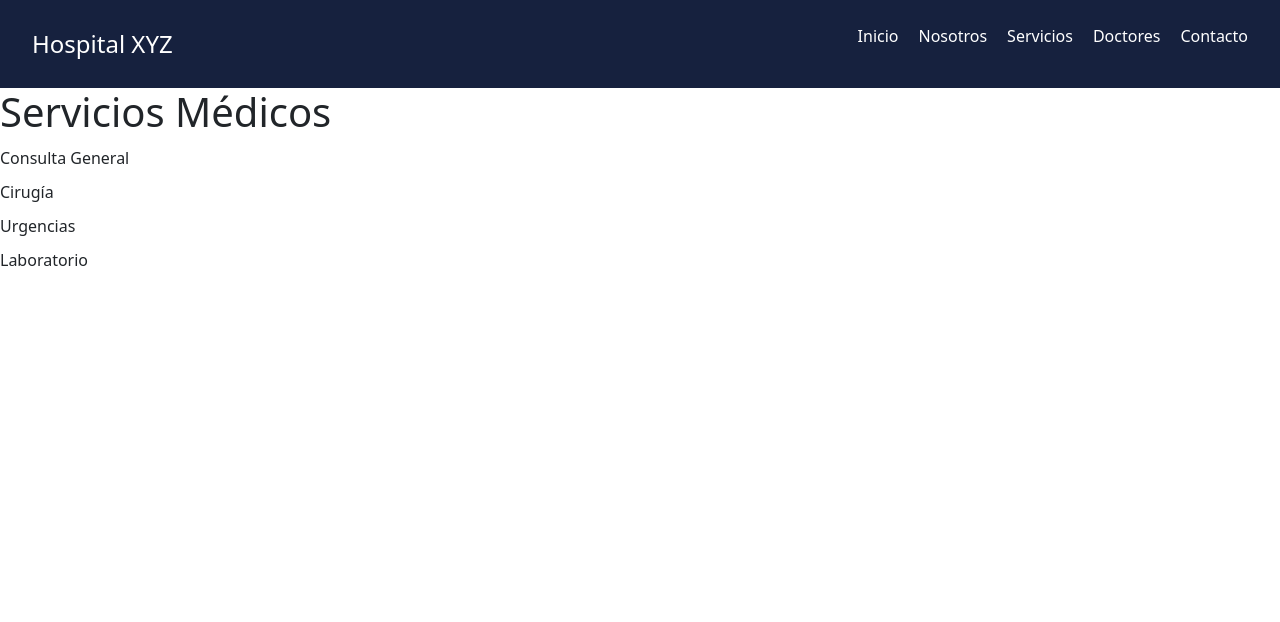
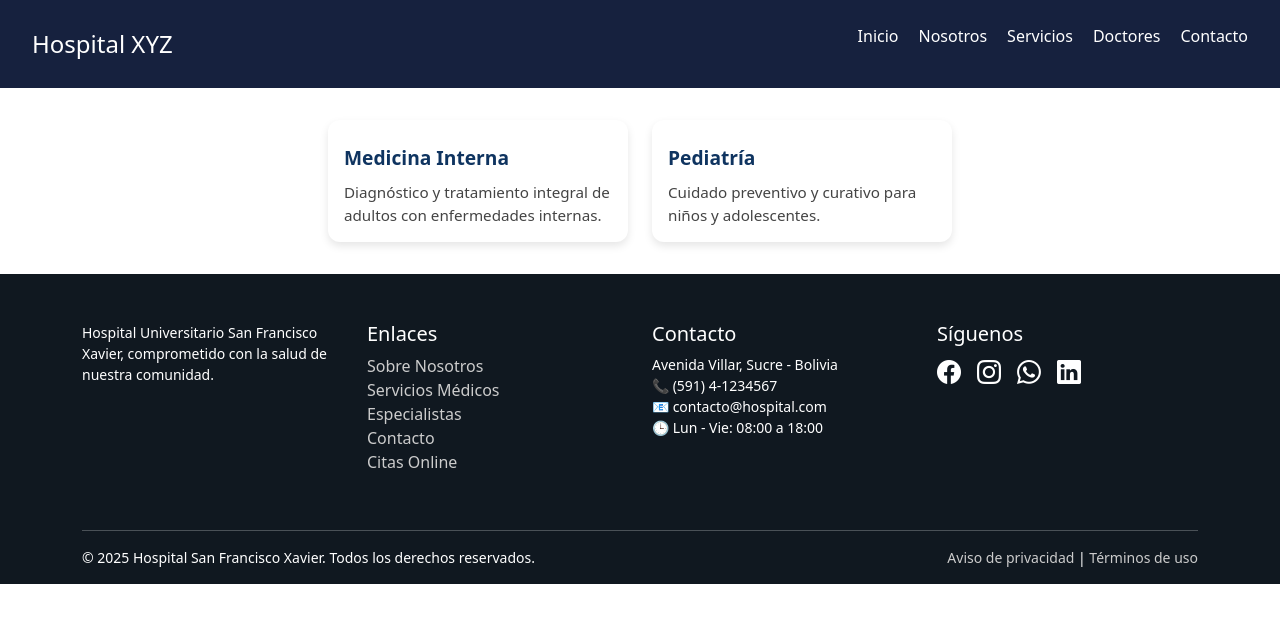
Before and after one commit to efrainsalzar/hospital-web, a Vue app in the folder frontend-hospital/: page /service in a window 1280 px wide. Shown: the top 622 px of the page. Built offline with nearby package versions, Linux system fonts and the light colour scheme.

Commit message:
iniciado apartadado de servicios agregada, con falta y problemas de imagenes

```diff
--- a/frontend-hospital/src/App.vue
+++ b/frontend-hospital/src/App.vue
@@ -2,10 +2,11 @@
   <div id="app">
     <Navbar />
     <router-view />
+    <Footer />
   </div>
 </template>
 
 <script setup>
 import Navbar from './components/Navbar.vue'
-
+import Footer from './components/Footer.vue'
 </script>
--- /dev/null
+++ b/frontend-hospital/src/components/Footer.vue
@@ -0,0 +1,81 @@
+<template>
+    <footer class="footer text-white pt-5 pb-3">
+      <div class="container">
+        <div class="row">
+          <!-- Logo y breve descripción -->
+          <div class="col-md-3 mb-4">
+            <!--<img src="/logo-hospital-blanco.png" alt="Logo Hospital" class="mb-3" style="max-width: 150px;" />-->
+            <p class="small">
+              Hospital Universitario San Francisco Xavier, comprometido con la salud de nuestra comunidad.
+            </p>
+          </div>
+
+          <!-- Enlaces importantes -->
+          <div class="col-md-3 mb-4">
+            <h5>Enlaces</h5>
+            <ul class="list-unstyled">
+              <li><a href="/nosotros" class="footer-link">Sobre Nosotros</a></li>
+              <li><a href="/servicios" class="footer-link">Servicios Médicos</a></li>
+              <li><a href="/doctores" class="footer-link">Especialistas</a></li>
+              <li><a href="/contacto" class="footer-link">Contacto</a></li>
+              <li><a href="/citas" class="footer-link">Citas Online</a></li>
+            </ul>
+          </div>
+
+          <!-- Contacto -->
+          <div class="col-md-3 mb-4">
+            <h5>Contacto</h5>
+            <ul class="list-unstyled small">
+              <li>Avenida Villar, Sucre - Bolivia</li>
+              <li>📞 (591) 4-1234567</li>
+              <li>📧 contacto@hospital.com</li>
+              <li>🕒 Lun - Vie: 08:00 a 18:00</li>
+            </ul>
+          </div>
+
+          <!-- Redes sociales -->
+          <div class="col-md-3 mb-4">
+            <h5>Síguenos</h5>
+            <div class="d-flex gap-3">
+              <a href="#" class="text-white fs-4"><i class="bi bi-facebook"></i></a>
+              <a href="#" class="text-white fs-4"><i class="bi bi-instagram"></i></a>
+              <a href="#" class="text-white fs-4"><i class="bi bi-whatsapp"></i></a>
+              <a href="#" class="text-white fs-4"><i class="bi bi-linkedin"></i></a>
+            </div>
+          </div>
+        </div>
+
+        <hr class="border-top border-light" />
+
+        <div class="row">
+          <div class="col-md-6 text-center text-md-start small">
+            © {{ new Date().getFullYear() }} Hospital San Francisco Xavier. Todos los derechos reservados.
+          </div>
+          <div class="col-md-6 text-center text-md-end small">
+            <a href="#" class="footer-link">Aviso de privacidad</a> |
+            <a href="#" class="footer-link">Términos de uso</a>
+          </div>
+        </div>
+      </div>
+    </footer>
+  </template>
+
+  <script setup>
+  // No necesitas lógica aquí
+  </script>
+
+  <style scoped>
+  .footer {
+    background-color: #101820;
+  }
+
+  .footer-link {
+    color: #ccc;
+    text-decoration: none;
+  }
+
+  .footer-link:hover {
+    color: #ffffff;
+    text-decoration: underline;
+  }
+  </style>
--- /dev/null
+++ b/frontend-hospital/src/components/ServiceComponents/GeneralServices.vue
@@ -0,0 +1,186 @@
+<template>
+    <section class="servicios-container">
+      <div
+        v-for="(servicio, index) in servicios"
+        :key="index"
+        class="servicio-card"
+      >
+        <div class="imgEsp" v-if="servicio.imagen">
+          <img :src="servicio.imagen" :alt="servicio.titulo" />
+        </div>
+        <a :href="servicio.link || '#'" class="titulo">{{ servicio.titulo }}</a>
+        <div class="descripcion">{{ servicio.descripcion }}</div>
+      </div>
+    </section>
+  </template>
+
+  <script>
+  export default {
+    name: "ServiciosHospital",
+    data() {
+      return {
+        servicios: [
+          {
+            titulo: "Medicina Interna",
+            descripcion: "Diagnóstico y tratamiento integral de adultos con enfermedades internas.",
+            image: new URL('@/assets/images/serviciosHospital.png', import.meta.url).href
+          },
+          {
+            titulo: "Pediatría",
+            descripcion: "Cuidado preventivo y curativo para niños y adolescentes.",
+            image: "@assets/images/serviciosHospital.png",
+          }/*,
+          {
+            titulo: "Ginecología y Obstetricia",
+            descripcion: "Atención a la salud reproductiva de la mujer y control del embarazo.",
+            imagen: "/images/ginecologia.jpg",
+          },
+          {
+            titulo: "Cirugía General",
+            descripcion: "Tratamientos quirúrgicos comunes como apendicitis, hernias, etc.",
+            imagen: "/images/cirugia.jpg",
+          },
+          {
+            titulo: "Traumatología y Ortopedia",
+            descripcion: "Diagnóstico y tratamiento de lesiones óseas y musculares.",
+            imagen: "/images/traumatologia.jpg",
+          },
+          {
+            titulo: "Cardiología",
+            descripcion: "Diagnóstico y tratamiento de enfermedades del corazón.",
+            imagen: "/images/cardiologia.jpg",
+          },
+          {
+            titulo: "Neurología",
+            descripcion: "Atención de trastornos del sistema nervioso.",
+            imagen: "/images/neurologia.jpg",
+          },
+          {
+            titulo: "Urología",
+            descripcion: "Diagnóstico y tratamiento de enfermedades del aparato urinario.",
+            imagen: "/images/urologia.jpg",
+          },
+          {
+            titulo: "Otorrinolaringología",
+            descripcion: "Tratamiento de oído, nariz y garganta.",
+            imagen: "/images/otorrino.jpg",
+          },
+          {
+            titulo: "Oftalmología",
+            descripcion: "Cuidado de la salud visual.",
+            imagen: "/images/oftalmologia.jpg",
+          },
+          {
+            titulo: "Dermatología",
+            descripcion: "Diagnóstico y tratamiento de enfermedades de la piel.",
+            imagen: "/images/dermatologia.jpg",
+          },
+          {
+            titulo: "Psiquiatría",
+            descripcion: "Diagnóstico y tratamiento de trastornos mentales.",
+            imagen: "/images/psiquiatria.jpg",
+          },
+          {
+            titulo: "Laboratorio Clínico",
+            descripcion: "Análisis de muestras para apoyar el diagnóstico médico.",
+            imagen: "/images/laboratorio.jpg",
+          },
+          {
+            titulo: "Radiología e Imágenes",
+            descripcion: "Estudios como rayos X, ecografías y tomografías.",
+            imagen: "/images/radiologia.jpg",
+          },
+          {
+            titulo: "Farmacia Hospitalaria",
+            descripcion: "Suministro y control de medicamentos a los pacientes.",
+            imagen: "/images/farmacia.jpg",
+          },
+          {
+            titulo: "Fisioterapia y Rehabilitación",
+            descripcion: "Terapias para recuperación física y funcional.",
+            imagen: "/images/fisioterapia.jpg",
+          },
+          {
+            titulo: "Nutrición y Dietética",
+            descripcion: "Evaluación y orientación nutricional para la salud.",
+            imagen: "/images/nutricion.jpg",
+          },
+          {
+            titulo: "Psicología Clínica",
+            descripcion: "Apoyo psicológico en procesos de salud/enfermedad.",
+            imagen: "/images/psicologia.jpg",
+          },
+          {
+            titulo: "Emergencias (Urgencias)",
+            descripcion: "Atención inmediata a pacientes en situación crítica.",
+            imagen: "/images/emergencias.jpg",
+          },
+          {
+            titulo: "Hospitalización",
+            descripcion: "Estancia hospitalaria según la necesidad médica.",
+            imagen: "/images/hospitalizacion.jpg",
+          },
+          {
+            titulo: "Terapia Intensiva (UCI)",
+            descripcion: "Atención especializada para pacientes críticos.",
+            imagen: "/images/uci.jpg",
+          },
+          {
+            titulo: "Consulta Externa",
+            descripcion: "Atención médica ambulatoria por especialidad.",
+            imagen: "/images/consulta.jpg",
+          },
+          {
+            titulo: "Atención de Enfermería",
+            descripcion: "Cuidado constante y profesional para los pacientes.",
+            imagen: "/images/enfermeria.jpg",
+          },
+          {
+            titulo: "Trabajo Social",
+            descripcion: "Apoyo en aspectos sociales y familiares del paciente.",
+            imagen: "/images/trabajo-social.jpg",
+          },
+        */],
+      };
+    },
+  };
+  </script>
+
+  <style scoped>
+  .servicios-container {
+    display: flex;
+    flex-wrap: wrap;
+    gap: 1.5rem;
+    justify-content: center;
+    padding: 2rem;
+  }
+  .servicio-card {
+    background: #fff;
+    border-radius: 12px;
+    box-shadow: 0 4px 8px rgba(0, 0, 0, 0.1);
+    width: 300px;
+    padding: 1rem;
+    transition: transform 0.3s ease;
+  }
+  .servicio-card:hover {
+    transform: translateY(-5px);
+  }
+  .imgEsp img {
+    width: 100%;
+    border-radius: 8px;
+    object-fit: cover;
+    height: 180px;
+  }
+  .titulo {
+    font-size: 1.2rem;
+    font-weight: bold;
+    color: #0f3460;
+    margin: 0.5rem 0;
+    display: block;
+    text-decoration: none;
+  }
+  .descripcion {
+    font-size: 0.95rem;
+    color: #444;
+  }
+  </style>
--- a/frontend-hospital/src/views/ServiceView.vue
+++ b/frontend-hospital/src/views/ServiceView.vue
@@ -1,25 +1,11 @@
 <template>
-    <section>
-      <h1>Servicios Médicos</h1>
-      <ul>
-        <li>Consulta General</li>
-        <li>Cirugía</li>
-        <li>Urgencias</li>
-        <li>Laboratorio</li>
-      </ul>
-    </section>
-  </template>
+  <main>
+    <GeneralServices />
+    <!-- otras secciones -->
+  </main>
+</template>
 
-  <script setup>
-  </script>
+<script setup>
+import GeneralServices from '@/components/ServiceComponents/GeneralServices.vue';
 
-  <style scoped>
-  ul {
-    list-style-type: none;
-    padding: 0;
-  }
-
-  li {
-    margin: 10px 0;
-  }
-  </style>
+</script>
```
Also changed, not shown: frontend-hospital/src/assets/images/serviciosHospital.png (added), frontend-hospital/src/assets/images/serviciosHospital.webp (added).
